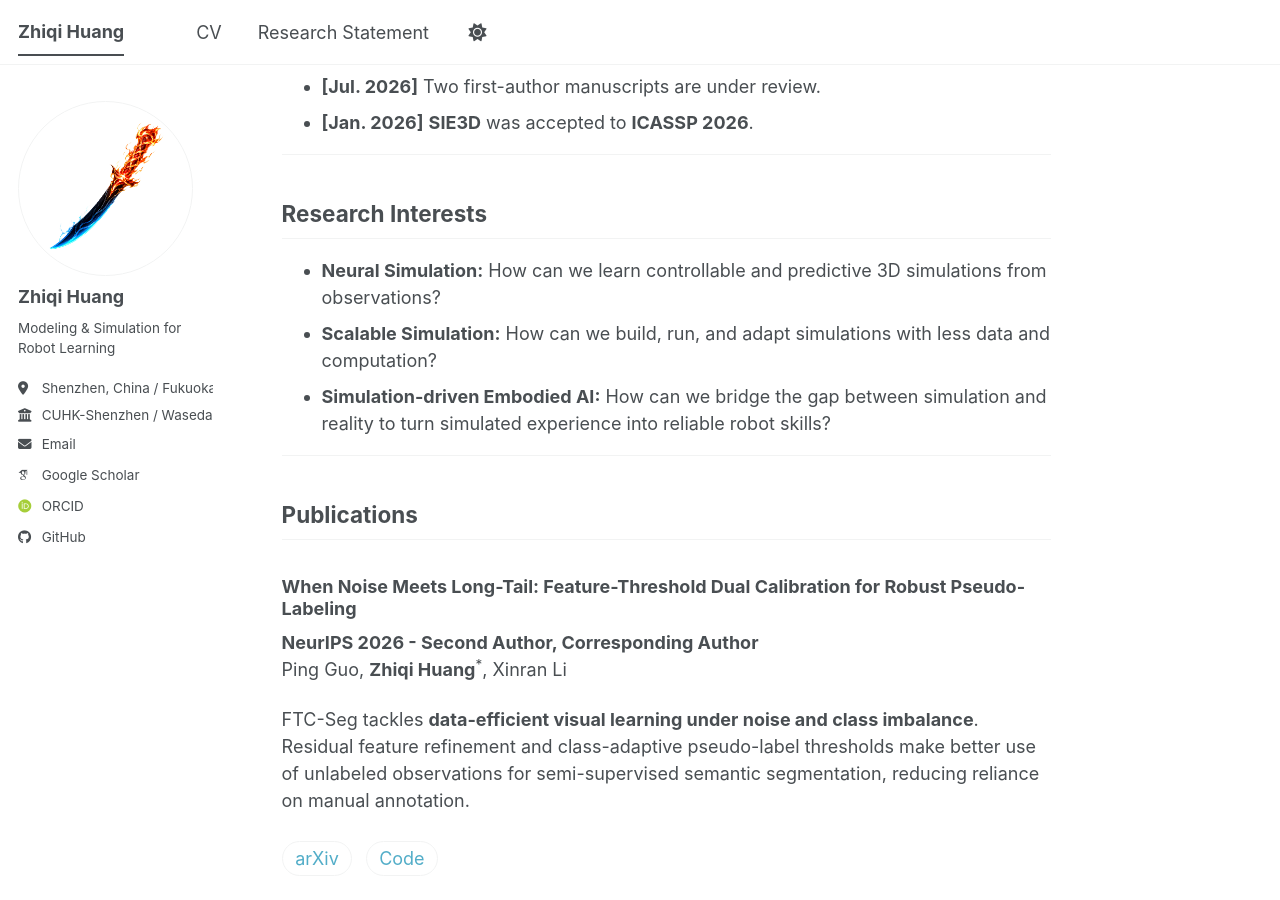
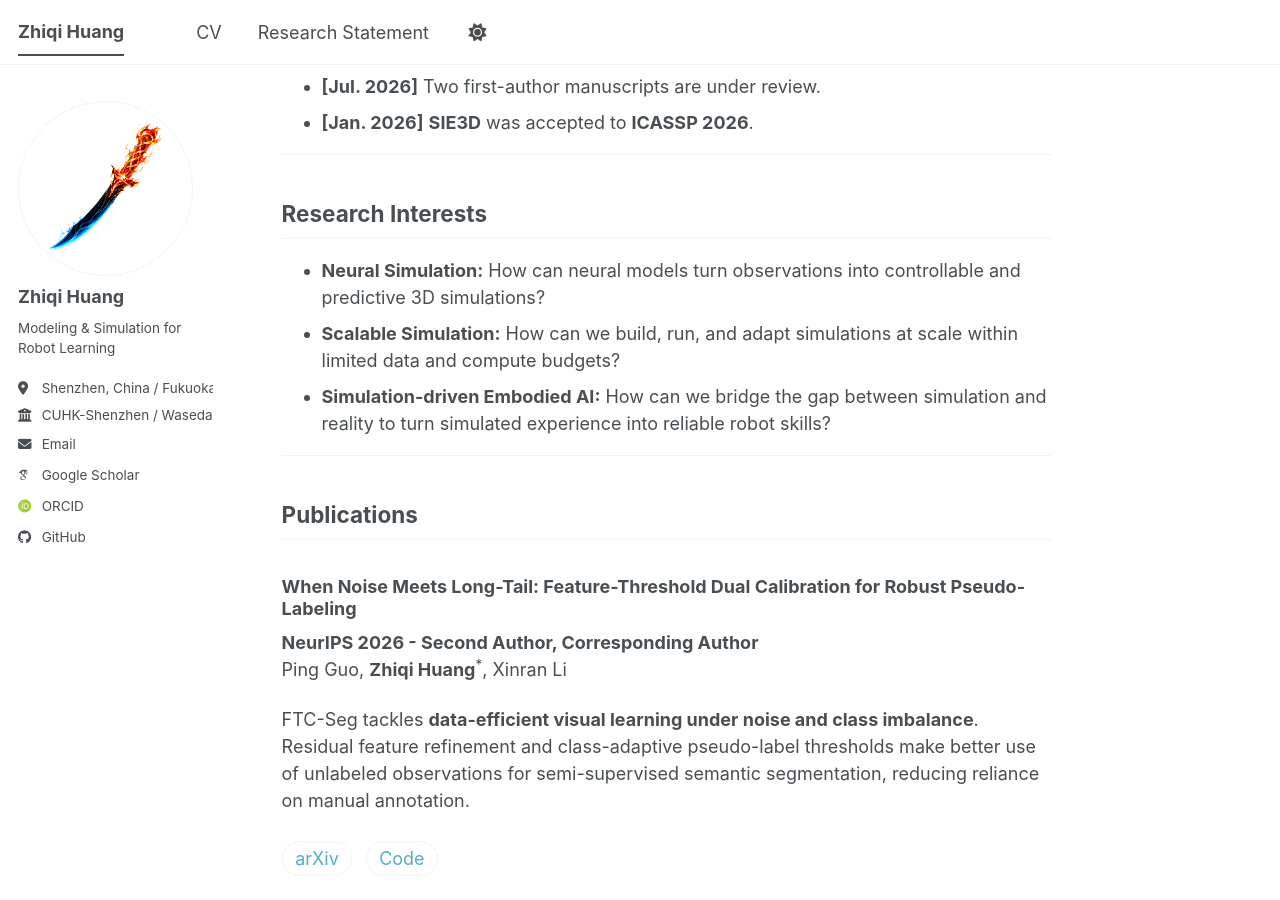
Before and after one commit to huang-zhiqi/huang-zhiqi.github.io, a Jekyll site: the page built from _pages/about.md, in a window 1280 px wide and 900 px high, scrolled down 403 px. Built offline with Jekyll 4.4.1, drawn with Linux system fonts in a browser that asks for light colours; some web fonts are replaced; a script bundle is joined from its source files by our own code; library files that are not in the unit come from our copies.

Commit message:
调整措辞

```diff
--- a/_pages/about.md
+++ b/_pages/about.md
@@ -23,8 +23,8 @@ My earlier research and engineering work centered on **neural simulation** and *
 
 ## Research Interests
 
-* **Neural Simulation:** How can we learn controllable and predictive 3D simulations from observations?
-* **Scalable Simulation:** How can we build, run, and adapt simulations with less data and computation?
+* **Neural Simulation:** How can neural models turn observations into controllable and predictive 3D simulations?
+* **Scalable Simulation:** How can we build, run, and adapt simulations at scale within limited data and compute budgets?
 * **Simulation-driven Embodied AI:** How can we bridge the gap between simulation and reality to turn simulated experience into reliable robot skills?
 
 ---
```
